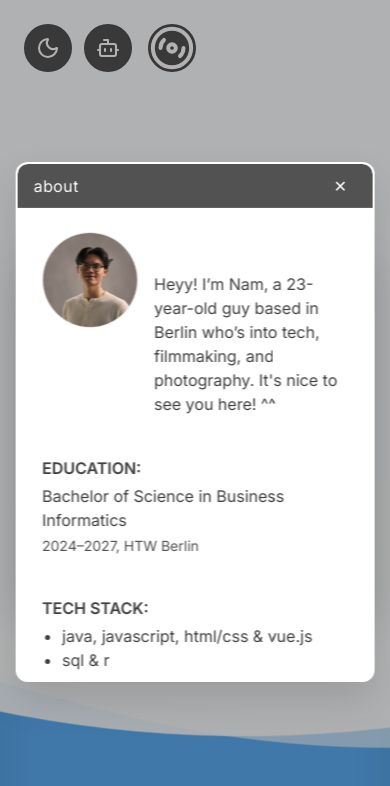
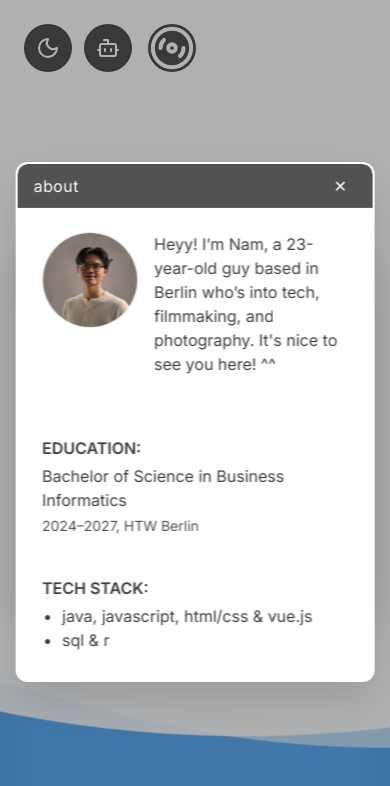
Before and after one commit to NamTakeshi/personal-website, a Vue app: page / in a window 390 px wide. Both pictures are taken after a click on the button "about". Shown: the top 786 px of the page. Built offline with nearby package versions, Linux system fonts and the light colour scheme.

Commit message:
Mobil UI verschönern

```diff
--- a/src/components/WindowCard.vue
+++ b/src/components/WindowCard.vue
@@ -184,7 +184,7 @@ function closeModal() {
 
       <!-- Text rechts daneben -->
       <div class="grid gap-2 mb-10">
-        <p class="text-neutral-700 dark:text-white mt-10">
+        <p class="text-neutral-700 dark:text-white mt-0 sm:mt-6 mb-5">
           Heyy! I’m Nam, a 23-year-old guy based in Berlin
           who’s into tech, filmmaking, and photography.
           It's nice to see you here! ^^
@@ -327,7 +327,7 @@ function closeModal() {
   >
 
     <!-- 2 Karten: Webapp & Filmmaking -->
-    <div class="grid grid-cols-1 sm:grid-cols-2 gap-2">
+    <div class="grid grid-cols-2 gap-2">
       <!-- Webapp Card -->
       <button
           type="button"
```
